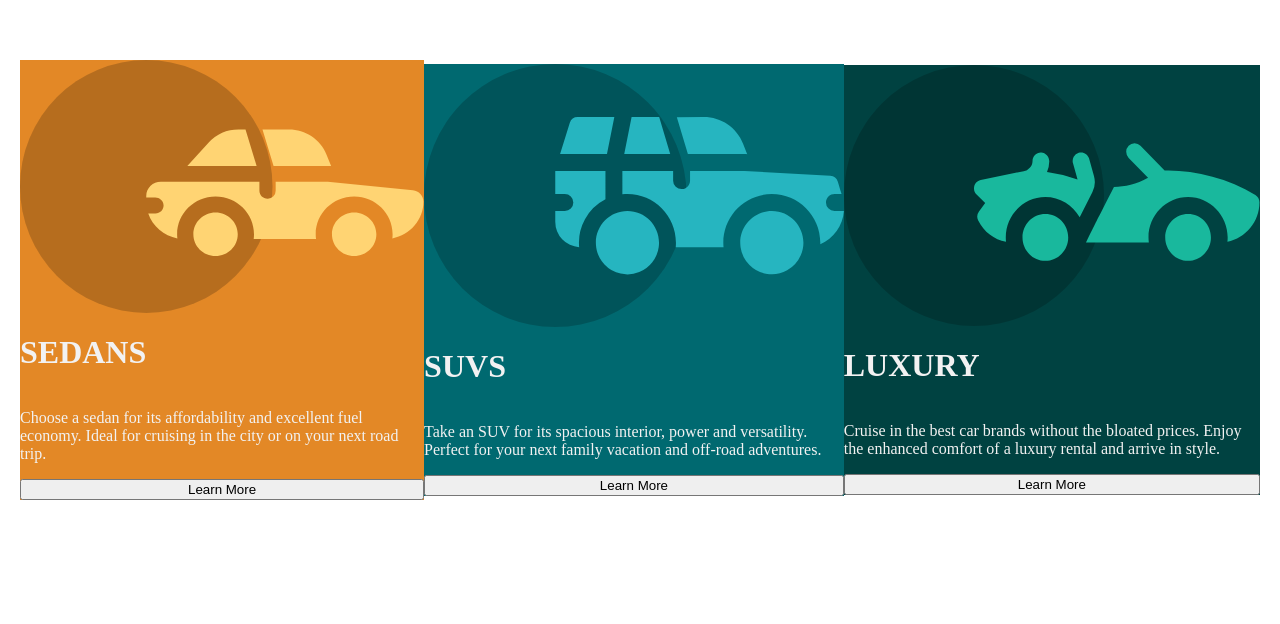
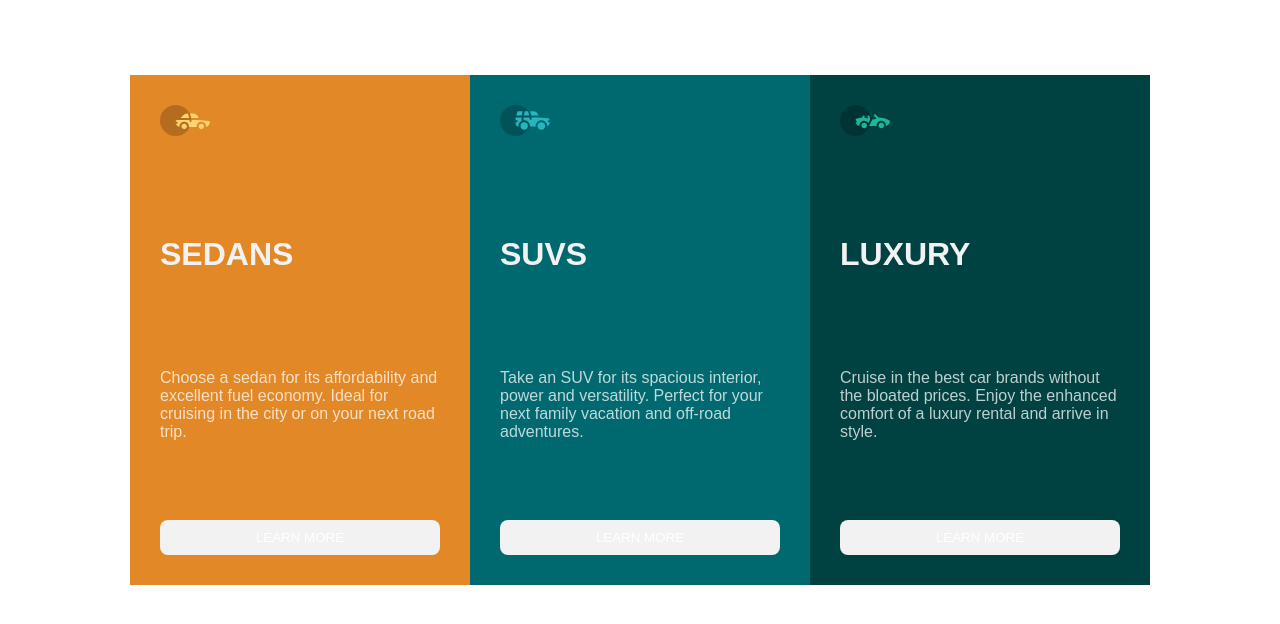
Before and after one commit to safaaeltom/3-column-card, a plain HTML site: page index.html in a window 1280 px wide. Shown: the part 140-764 px from the top of the page. Drawn offline with Linux system fonts and the light colour scheme; a web font is replaced by a local one.

Commit message:
Adjust layout alignment, spacing, and text styling

```diff
--- a/index.html
+++ b/index.html
@@ -10,21 +10,21 @@
 </head>
 <body>
     <div class="columns">
-        <div class="sedans">
+        <div class="card sedans" >
         <img src="images/icon-sedans.svg" alt="sedans icon">
         <h1>SEDANS</h1>
         <p> Choose a sedan for its affordability and excellent fuel economy. Ideal for cruising in the city or on your next road trip.</P>
         <button>Learn More</button>
         </div>
 
-        <div class="suvs">
+        <div class="card suvs">
         <img src="images/icon-suvs.svg" alt="suvs icon">
         <h1>SUVS</h1>
         <p> Take an SUV for its spacious interior, power and versatility. Perfect for your next family vacation and off-road adventures.</p>
         <button>Learn More</button>
         </div>
 
-        <div class="luxury">
+        <div class="card luxury">
         <img src="images/icon-luxury.svg" alt="luxury icon">
         <h1>LUXURY</h1>
         <p> Cruise in the best car brands without the bloated prices. Enjoy the enhanced comfort of a luxury rental and arrive in style.</p>
--- a/style.css
+++ b/style.css
@@ -9,7 +9,10 @@ body {
     align-items: center;
     background-color: hsla(0, 0%, 100%, 0.75);
     min-height: 100vh;
+    min-width: 280px;
     padding: 20px;
+    margin-top: 50px;
+    margin-bottom: 50px;
 }
 
 @media (max-width: 768px) {
@@ -18,20 +21,57 @@ body {
     }
 }
 
-.sedans {
+.card {
     display:flex;
     flex-direction: column;
+    justify-content: space-between;
+    max-width: 280px;
+    min-height: 450px;
+    margin: 0;
+    padding: 30px;
+    flex: 1;
+}
+
+.card img {
+    width: 50px;
+    margin-bottom: 20px;
+}
+.card h1 {
+    font-family: "Big Shoulders", sans-serif;
+    color: hsl(0, 0%, 95%);
+}
+
+.card p {
+    font-family: "Lexend Deca", sans-serif;
+    color: hsl(0, 0%, 100%, 0.75);
+    margin-bottom: 20px;
+}
+
+button {
+    background-color: hsl(0, 0%, 95%);
+    color: hsl(0, 0%, 100%);
+    border-radius: 8px;
+    border: none;
+    padding: 10px 5px;
+    font-family: "Big Shoulders", sans-serif;
+    text-transform: uppercase;
+    cursor: pointer;
+}
+
+button:hover {
+    background-color: transparent;
+    color: hsl(0, 0%, 95%);
+    border: 1px solid hsl(0, 0%, 100%);
+}
+
+.sedans {
     background-color: hsl(31, 77%, 52%);
 }
 
 .suvs {
-    display:flex;
-    flex-direction: column;
     background-color: hsl(184, 100%, 22%);
 }
 
 .luxury {
-    display:flex;
-    flex-direction: column;
     background-color: hsl(179, 100%, 13%);
 }
```
